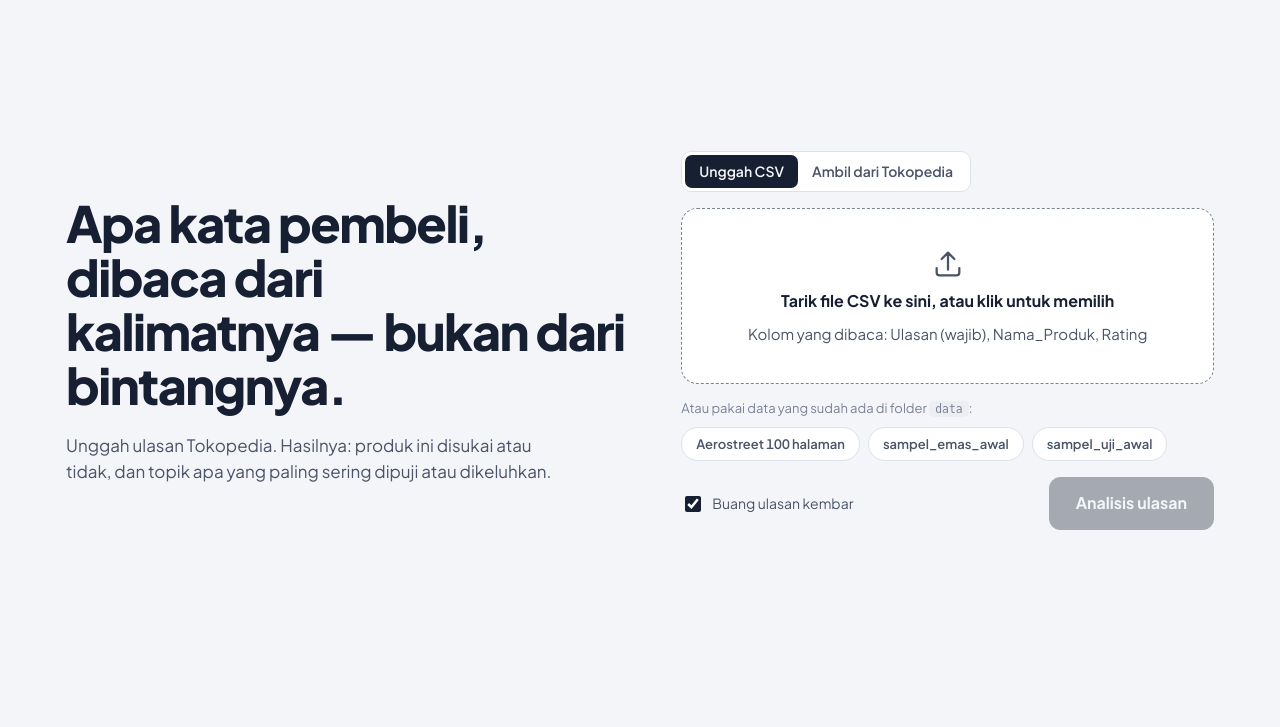
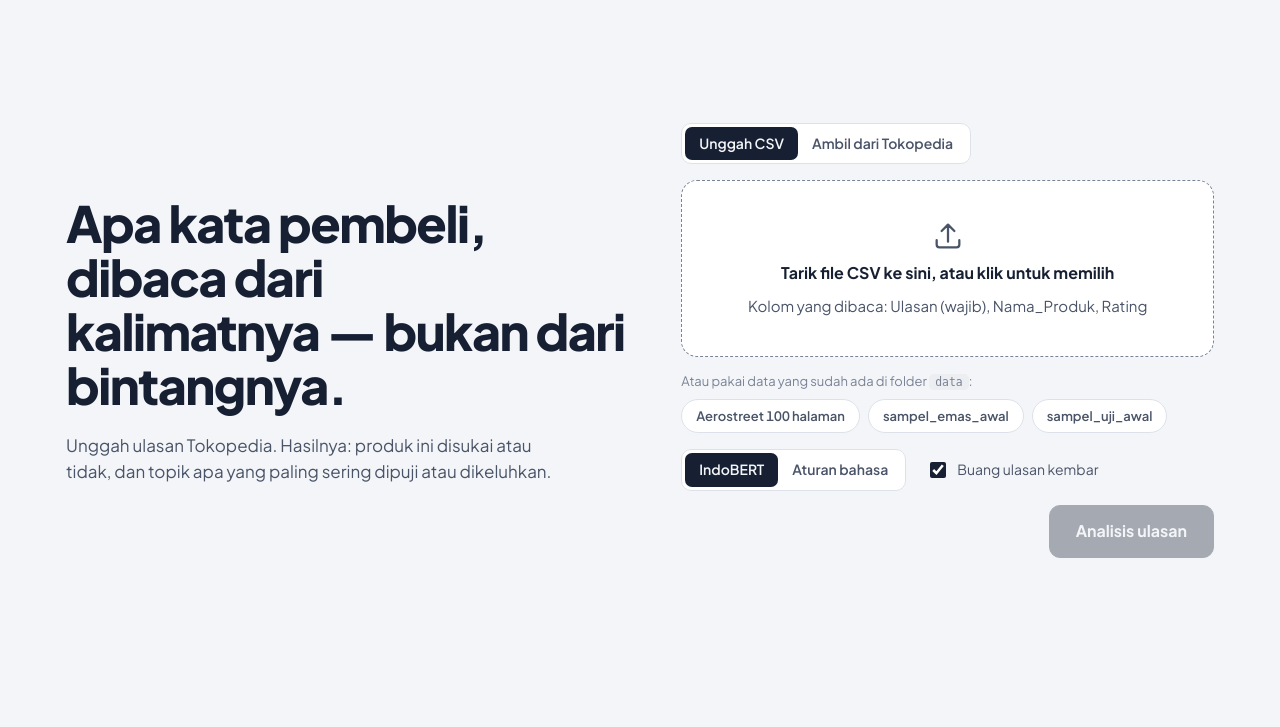
Before and after one commit to PrasetyoAmos/Tokopedia_Sentiment_Analysis, a Flask app: page / in a window 1280 px wide. Shown: the part 51-778 px from the top of the page. Run offline with Flask 3, Linux system fonts and the light colour scheme.

Commit message:
v2: IndoBERT otomatis bila torch+transformers terpasang, cadangan ke mesin aturan
Co-Authored-By: Claude Sonnet 5.5 <noreply@anthropic.com>
Claude-Session: https://claude.ai/code/session_01FvPLxcZCjjQuTX9Uq7w5eu

```diff
--- a/v2/app.py
+++ b/v2/app.py
@@ -14,6 +14,7 @@ app = Flask(__name__, template_folder='web/templates', static_folder='web/static
 app.config['MAX_CONTENT_LENGTH'] = 200 * 1024 * 1024
 JOBS, HASIL, MESIN = {}, {}, {}
 TRANSFORMER_AKTIF = False
+DEFAULT_MESIN = 'aturan'
 LOCK = threading.Lock()
 
 
@@ -35,15 +36,21 @@ def _jalankan(jid, sumber, nama_berkas, nama_mesin, buang_dup, awal=0):
         df, n_dup = siapkan(df, buang_dup)
         if len(df) == 0: raise ValueError('Tidak ada ulasan yang bisa dianalisis.')
         cb(6, 'Menyiapkan mesin ' + ('IndoBERT (pertama kali agak lama)' if nama_mesin == 'transformer' else 'aturan'))
-        mesin = _mesin(nama_mesin)
+        try:
+            mesin = _mesin(nama_mesin)
+        except Exception as e:  # model belum terunduh / tidak ada internet / memori kurang
+            if nama_mesin != 'transformer': raise
+            j['catatan'] = 'IndoBERT tidak bisa dimuat, memakai mesin aturan. Penyebab: ' + str(e).splitlines()[0][:160]
+            nama_mesin = 'aturan'; mesin = _mesin('aturan')
         df = label_df(df, mesin, cb)
         cb(99, 'Menyusun ringkasan')
         r = ringkas(df)
         r.update(berkas=nama_berkas, mesin=nama_mesin, n_mentah=n_mentah, duplikat=n_dup, detik=round(time.time() - t0, 1))
         HASIL[jid] = dict(df=df, ringkasan=r, mesin=mesin)
         j.update(status='selesai', persen=100, pesan='Selesai')
-    except Exception as e:
-        j.update(status='gagal', pesan=str(e))
+        r['catatan'] = j.get('catatan', '')
+    except BaseException as e:  # termasuk SystemExit agar tugas tidak menggantung
+        j.update(status='gagal', pesan=str(e) or e.__class__.__name__)
 
 
 def _mulai(sumber, nama, mesin, dup):
@@ -86,7 +93,7 @@ def scrape():
 
 @app.get('/')
 def index():
-    return render_template('index.html', transformer=TRANSFORMER_AKTIF)
+    return render_template('index.html', transformer=TRANSFORMER_AKTIF, default=DEFAULT_MESIN)
 
 
 def _daftar_contoh():
@@ -207,11 +214,16 @@ def validasi(jid):
 
 if __name__ == '__main__':
     ap = argparse.ArgumentParser()
-    ap.add_argument('--transformer', action='store_true', help='aktifkan pilihan mesin IndoBERT')
+    ap.add_argument('--transformer', action='store_true', help='paksa tampilkan pilihan IndoBERT (otomatis bila torch+transformers terpasang)')
+    ap.add_argument('--aturan', action='store_true', help='pakai mesin aturan saja (tanpa IndoBERT)')
     ap.add_argument('--port', type=int, default=5000)
     ap.add_argument('--tanpa-browser', action='store_true')
     a = ap.parse_args()
-    TRANSFORMER_AKTIF = a.transformer
+    import importlib.util as iu
+    ada = all(iu.find_spec(m) for m in ('torch', 'transformers'))
+    TRANSFORMER_AKTIF = (ada or a.transformer) and not a.aturan
+    DEFAULT_MESIN = 'transformer' if TRANSFORMER_AKTIF else 'aturan'
+    print('  Mesin bawaan:', 'IndoBERT (torch + transformers terdeteksi)' if TRANSFORMER_AKTIF else 'aturan bahasa (pasang torch + transformers untuk IndoBERT)')
     if not a.tanpa_browser:
         threading.Timer(1.2, lambda: webbrowser.open(f'http://127.0.0.1:{a.port}')).start()
     print(f'\n  Buka http://127.0.0.1:{a.port}  (Ctrl+C untuk berhenti)\n')
--- a/v2/sentimen/mesin_transformer.py
+++ b/v2/sentimen/mesin_transformer.py
@@ -18,7 +18,7 @@ class MesinTransformer:
         try:
             from transformers import pipeline
         except ImportError as e:
-            raise SystemExit('Pasang dulu: pip install transformers torch') from e
+            raise ImportError('Pasang dulu: pip install transformers torch') from e
         self.model = model
         self.peta = {**PETA_UMUM, **PETA_PER_MODEL.get(model, {}), **(peta or {})}
         self.batas = batas_token
--- a/v2/web/static/app.js
+++ b/v2/web/static/app.js
@@ -217,7 +217,7 @@ function panelRingkasan() {
   const r = S.r, p = $('#p-ringkasan');
   p.innerHTML = `
   <div class="vonis"><h1>${esc(r.judul)}</h1><p class="sub">${esc(r.subjudul)}</p>
-    <p class="meta">${id(r.n)} ulasan dari ${id(r.n_produk)} produk &middot; dinilai dari kalimatnya, bukan bintang${r.duplikat ? ' &middot; ' + id(r.duplikat) + ' ulasan kembar dibuang' : ''} &middot; ${r.detik} detik &middot; ${esc(r.berkas)}</p></div>
+    <p class="meta">${id(r.n)} ulasan dari ${id(r.n_produk)} produk &middot; dinilai dari kalimatnya, bukan bintang${r.duplikat ? ' &middot; ' + id(r.duplikat) + ' ulasan kembar dibuang' : ''} &middot; mesin ${r.mesin === 'transformer' ? 'IndoBERT' : 'aturan bahasa'} &middot; ${r.detik} detik &middot; ${esc(r.berkas)}</p>${r.catatan ? `<p class="catatan">${esc(r.catatan)}</p>` : ''}</div>
   <div>${batang(r.pos_pct, r.net_pct, r.neg_pct)}
     <div class="legenda">
       <div class="p"><b data-hitung="${r.pos_pct}">0</b><span>positif &middot; ${id(r.pos)} ulasan</span></div>
--- a/v2/web/templates/index.html
+++ b/v2/web/templates/index.html
@@ -64,8 +64,8 @@
     <div class="opsi">
       {% if transformer %}
       <fieldset class="seg" aria-label="Mesin analisis">
-        <label><input type="radio" name="mesin" value="aturan" checked><span>Aturan bahasa</span></label>
-        <label><input type="radio" name="mesin" value="transformer"><span>IndoBERT</span></label>
+        <label><input type="radio" name="mesin" value="transformer" {{ 'checked' if default == 'transformer' }}><span>IndoBERT</span></label>
+        <label><input type="radio" name="mesin" value="aturan" {{ 'checked' if default != 'transformer' }}><span>Aturan bahasa</span></label>
       </fieldset>
       {% else %}
       <input type="hidden" name="mesin" value="aturan">
```
Also changed, not shown: v2/README.md.
